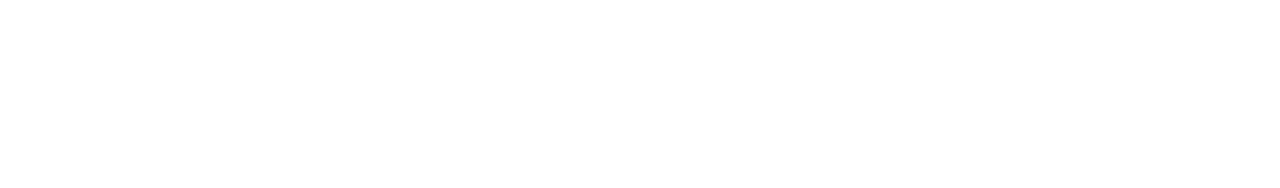
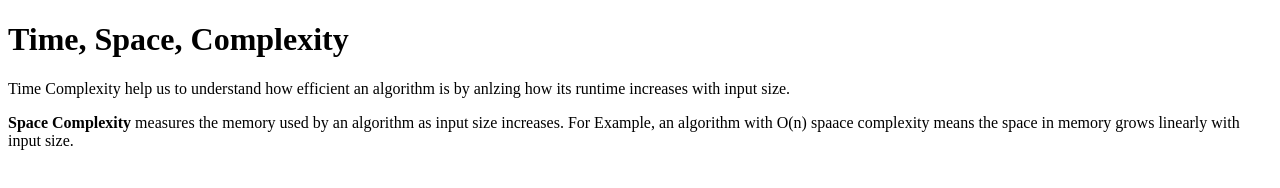
Before and after one commit to acciojob/time-and-space-complexity-devanshu-0534, a website: page main.html in a window 1280 px wide. Drawn offline with Linux system fonts and the light colour scheme.

Commit message:
created a submission

```diff
--- a/main.html
+++ b/main.html
@@ -8,6 +8,12 @@
 
 <body>
 	<!-- the entire body must be written by student -->
+	<h1>Time, Space, Complexity</h1>
+	<p>Time Complexity help us to understand how efficient an algorithm is by anlzing how its runtime increases with input size.</p>
+	<p>
+		<b>Space Complexity</b> measures the memory used by an algorithm as input size increases. For Example, an algorithm with O(n) spaace complexity means the space in memory grows linearly with input size.
+
+	</p>
     <script type="text/javascript" src="./script.js">
 </script>
 
```
